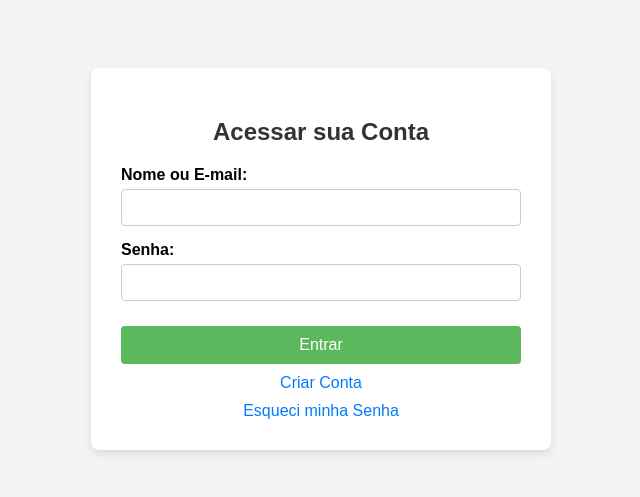
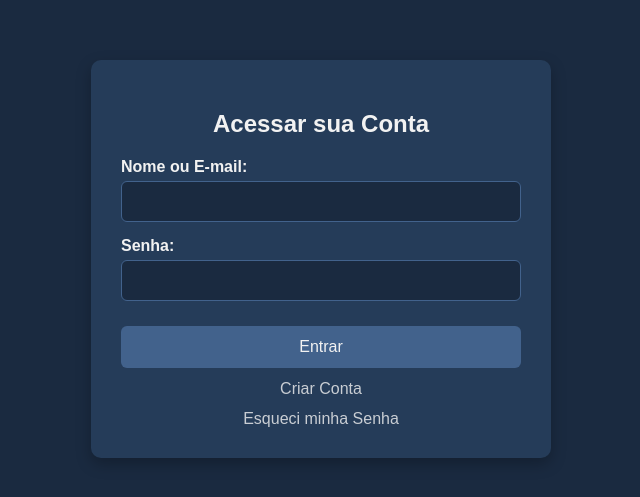
Before and after one commit to ytzexe/RGA-SOLUCOES, a plain HTML site: page RGA-SOLUCOES/Página/Login.html in a window 1280 px wide. Shown: the part 141-638 px from the top of the page, without its empty margins (319-959 px from the left). Drawn offline with Linux system fonts and the light colour scheme.

Commit message:
Update style.css

```diff
--- a/RGA-SOLUCOES/Página/style.css
+++ b/RGA-SOLUCOES/Página/style.css
@@ -1,6 +1,6 @@
 body {
     font-family: Arial, sans-serif;
-    background-color: #f4f4f4;
+    background-color: #1A2A40;
     display: flex;
     justify-content: center;
     align-items: center;
@@ -9,17 +9,18 @@ body {
 }
 
 .container {
-    background-color: #fff;
+    background-color: #253C59;
     padding: 30px;
-    border-radius: 8px;
-    box-shadow: 0 4px 8px rgba(0, 0, 0, 0.1);
+    border-radius: 10px;
+    box-shadow: 0 6px 15px rgba(0,0,0,0.25);
     width: 100%;
     max-width: 400px;
     text-align: center;
+    color: #F2F2F2;
 }
 
 h2 {
-    color: #333;
+    color: #F2F2F2;
     margin-bottom: 20px;
 }
 
@@ -32,39 +33,51 @@ h2 {
     display: block;
     margin-bottom: 5px;
     font-weight: bold;
+    color: #F2F2F2;
 }
 
 .input-group input {
     width: 100%;
-    padding: 10px;
-    border: 1px solid #ccc;
-    border-radius: 4px;
+    padding: 12px;
+    border: 1px solid #42628C;
+    background-color: #1A2A40;
+    color: #F2F2F2;
+    border-radius: 6px;
     box-sizing: border-box;
 }
 
+.input-group input::placeholder {
+    color: #bfc7d6;
+}
+
 button {
-    background-color: #5cb85c;
-    color: white;
-    padding: 10px 15px;
+    background-color: #42628C;
+    color: #F2F2F2;
+    padding: 12px;
     border: none;
-    border-radius: 4px;
+    border-radius: 6px;
     cursor: pointer;
     font-size: 16px;
     width: 100%;
     margin-top: 10px;
+    transition: 0.2s;
 }
 
 button:hover {
-    background-color: #4cae4c;
+    background-color: #1A2A40;
+    border: 1px solid #42628C;
 }
 
 .links a {
     display: block;
-    margin-top: 10px;
-    color: #007bff;
+    margin-top: 12px;
+    color: #F2F2F2;
+    opacity: 0.8;
     text-decoration: none;
+    transition: 0.2s;
 }
 
 .links a:hover {
+    opacity: 1;
     text-decoration: underline;
 }
```
